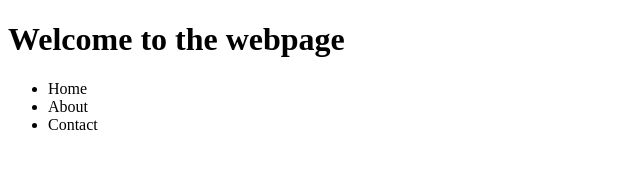
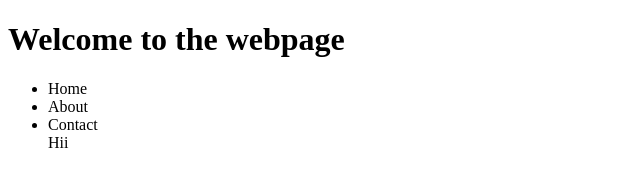
Before and after one commit to bixl007/learn_git, a plain HTML site: page index.html in a window 1280 px wide. Shown: the full height of the page, 0-640 px from the left. Drawn offline with Linux system fonts and the light colour scheme.

Commit message:
Added footer

```diff
--- a/index.html
+++ b/index.html
@@ -11,6 +11,7 @@
         <li>Home</li>
         <li>About</li>
         <li>Contact</li>
+        <footer>Hii</footer>
     </ul>
 </body>
 </html>
```
